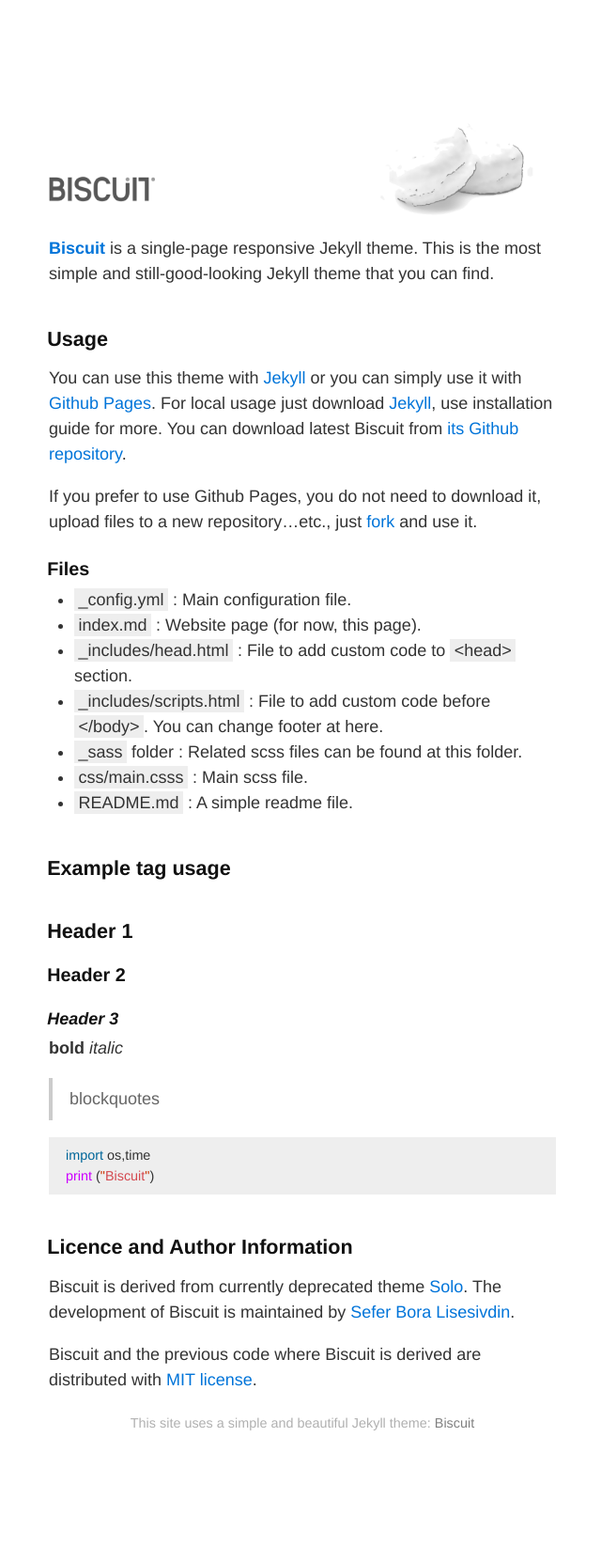
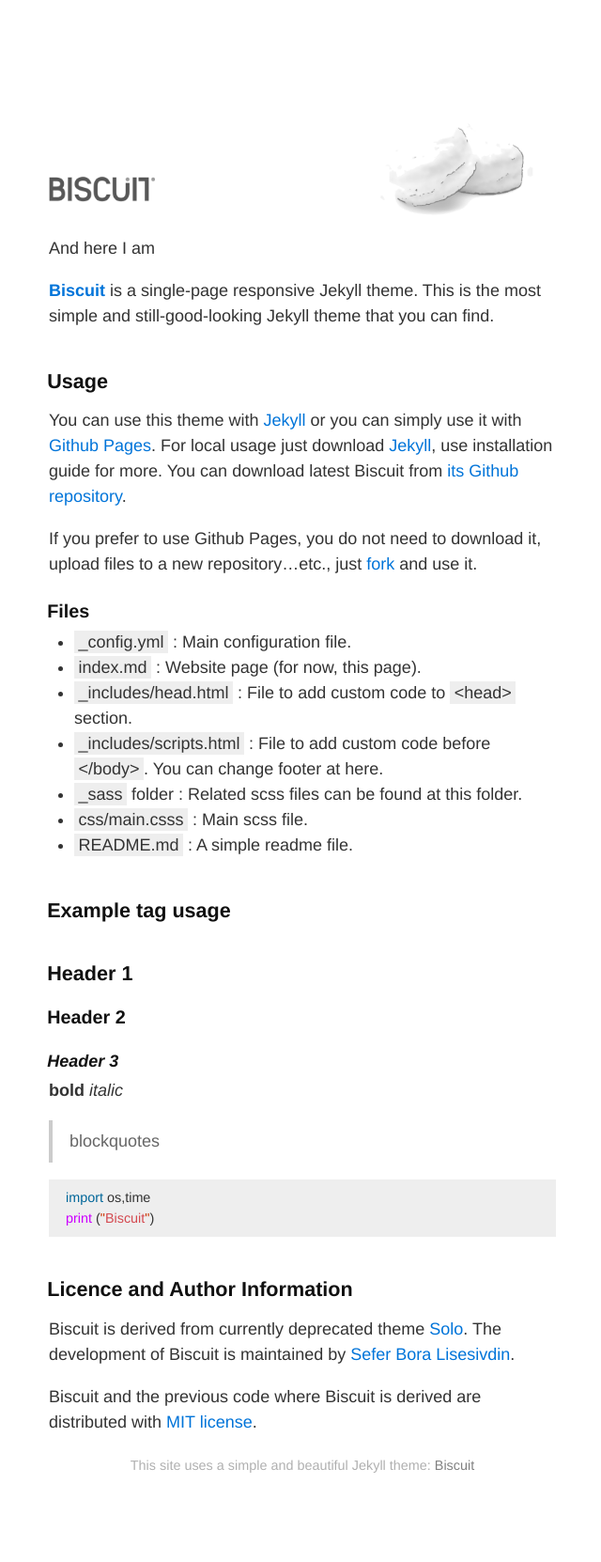
Before and after one commit to altricher-soccer-club/altricher-soccer-club.github.io, a Jekyll site: the page built from index.md, in a window 1280 px wide. Shown: the whole page at 94% size, without its empty margins (318-958 px from the left). Built offline with Jekyll 4.4.1, drawn with Linux system fonts in a browser that asks for light colours; before the commit the page ends 1617 px from its top, so only the background shows below that.

Commit message:
Update index.md

```diff
--- a/index.md
+++ b/index.md
@@ -4,6 +4,7 @@
 
 ![Banner](assets/biscuit.png)
 
+And here I am
 
 **[Biscuit](http://sblisesivdin.github.io/biscuit)** is a single-page responsive Jekyll theme. This is the most simple and still-good-looking Jekyll theme that you can find.
 
```
